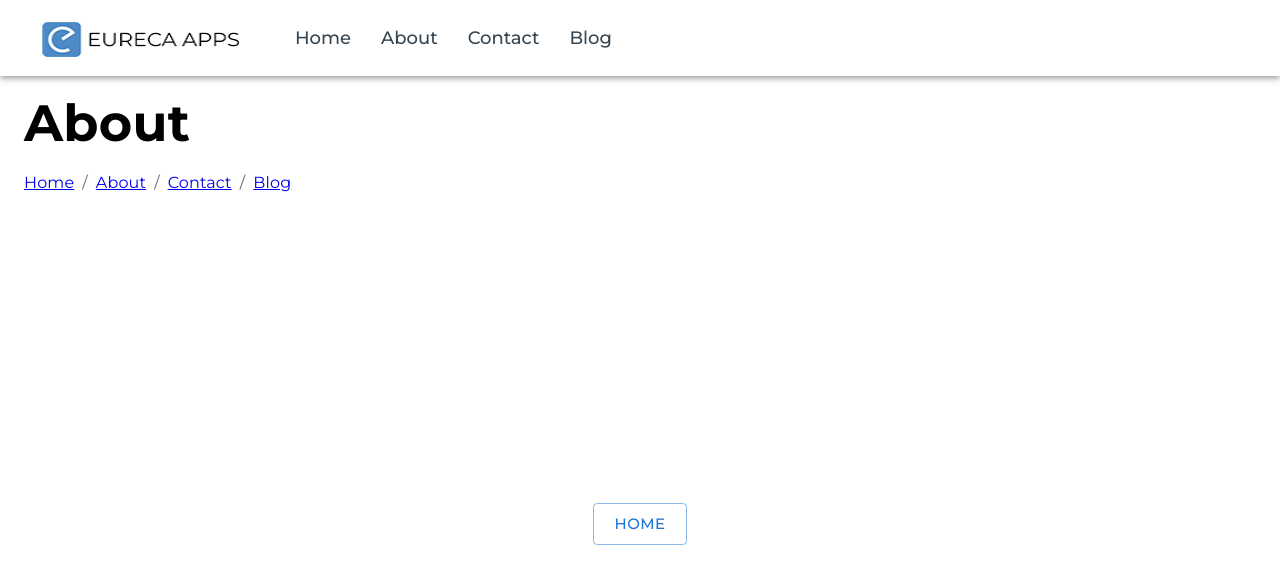
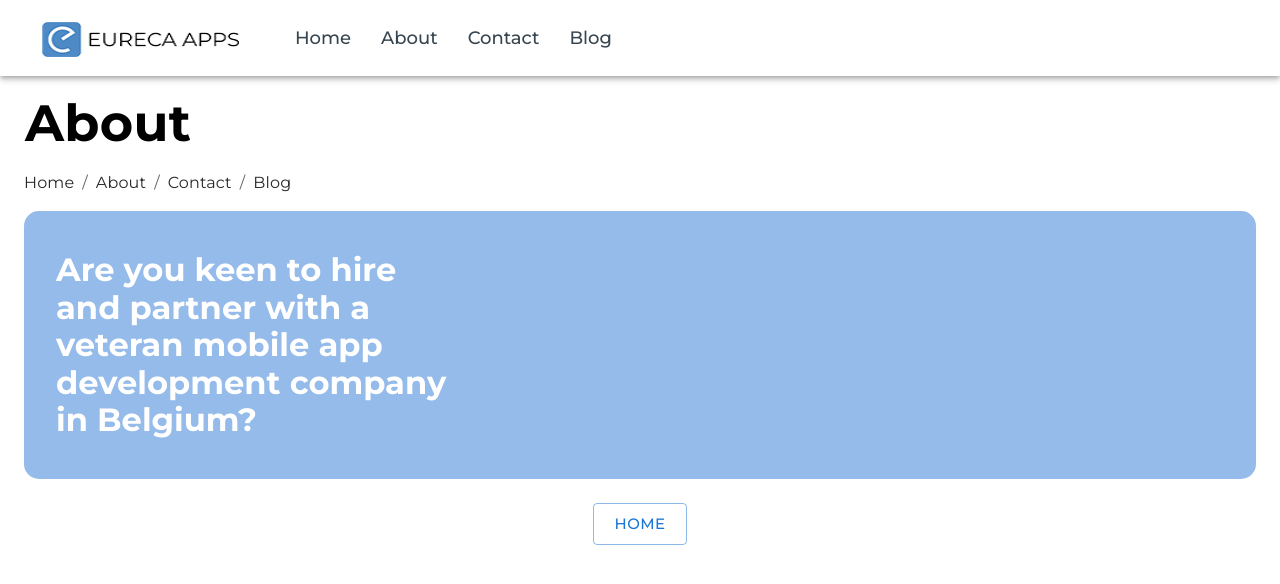
Before and after one commit to sohel22z/demo-nextjs, a Next.js app: page /about in a window 1280 px wide. Shown: the top 584 px of the page. Built offline with nearby package versions, Linux system fonts and the light colour scheme.

Commit message:
Add files via upload

```diff
--- a/styles/styles.css
+++ b/styles/styles.css
@@ -33,7 +33,7 @@ body {
 .bold-header-text {
   color: var(--color-black3);
   font-family: Montserrat, Helvetica, Arial, sans-serif;
-  font-size: 53px;
+  font-size: 51.2px;
   line-height: 57.6px;
   font-weight: 800;
   letter-spacing: 0;
@@ -41,7 +41,7 @@ body {
 
 .bold-text {
   color: var(--color-black);
-  font-family: Montserrat, Helvetica, Arial, sans-serif;
+  font-family: Montserrat, Helvetica, Arial, sans-serif !important;
   font-size: 25px;
   line-height: 35px;
   font-weight: 700;
@@ -95,8 +95,58 @@ body {
   padding: 15px;
 }
 
+.breadcrumb a {
+  text-decoration: none;
+  color: var(--color-black3);
+}
+
+.breadcrumb a:hover {
+  text-decoration: underline;
+}
+
 .box-size {
   min-height: 170px;
+}
+
+.round-container {
+  background: var(--color-blue);
+  border-radius: 15px;
+  text-align: center;
+}
+
+.text-line {
+  position: relative;
+  text-decoration: none;
+  display: inline-block;
+  color: black;
+  padding: 0 1px;
+  transition: color ease 0.3s;
+}
+
+.text-line::before,
+.text-line::after {
+  content: "";
+  position: absolute;
+  background: var(--color-blue);
+  z-index: -1;
+  height: 8%;
+}
+
+.text-line::before {
+  width: 0%;
+  left: 0;
+  bottom: 0;
+  transition: width ease 0.4s;
+}
+
+.text-line:hover::before {
+  width: 100%;
+}
+
+.text-line::after {
+  left: 100%;
+  width: 0%;
+  transition: all ease 0.2s;
 }
 
 .triangle-left {
@@ -117,8 +167,8 @@ body {
 /* Media Query */
 @media only screen and (max-width: 600px) {
   .bold-header-text {
-    font-size: 35px;
-    line-height: 36.8px;
+    font-size: 2.2rem;
+    line-height: 2.3rem;
   }
 
   .nav-menu {
@@ -134,8 +184,4 @@ body {
   .nav-menu li {
     padding: 8px;
   }
-
-  .triangle-left {
-    display: none;
-  }
 }
```
